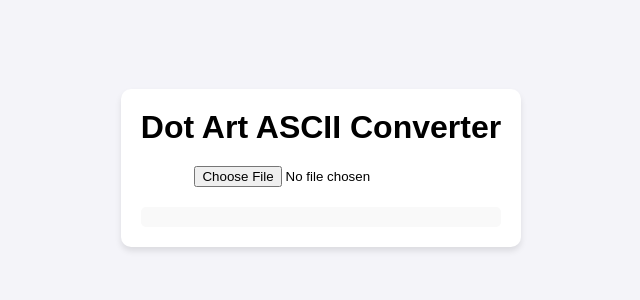
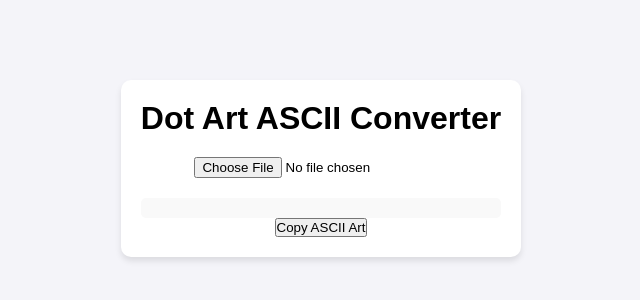
Before and after one commit to kelasmaster/dotart-converter, a plain HTML site: page index.html in a window 1280 px wide. Shown: the part 232-532 px from the top of the page, without its empty margins (319-959 px from the left). Drawn offline with Linux system fonts and the light colour scheme.

Commit message:
Update index.html

```diff
--- a/index.html
+++ b/index.html
@@ -12,6 +12,7 @@
     <input type="file" id="imageInput" accept="image/*">
     <canvas id="imageCanvas"></canvas>
     <pre id="asciiOutput"></pre>
+    <button id="copyButton">Copy ASCII Art</button>
   </div>
   <script src="script.js"></script>
 </body>
```
